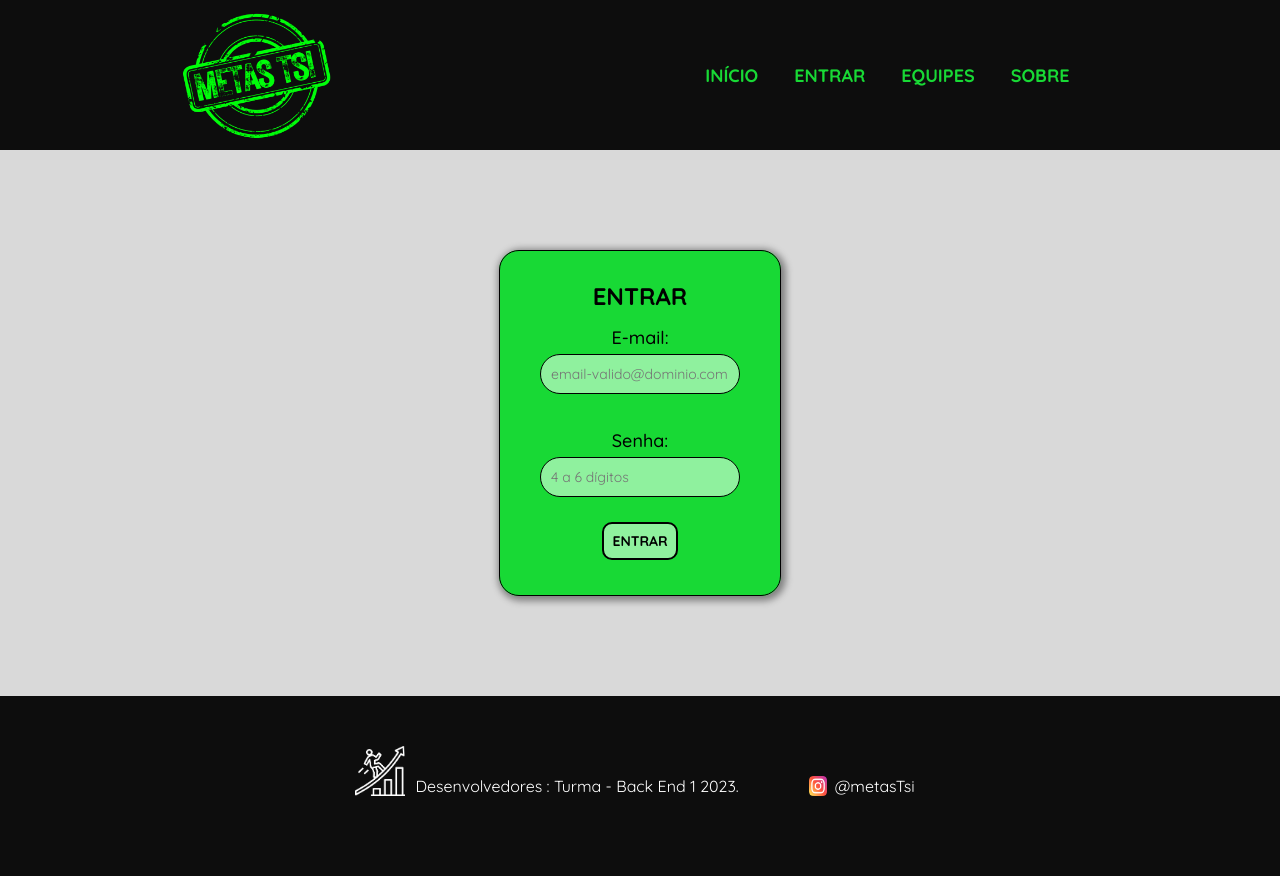
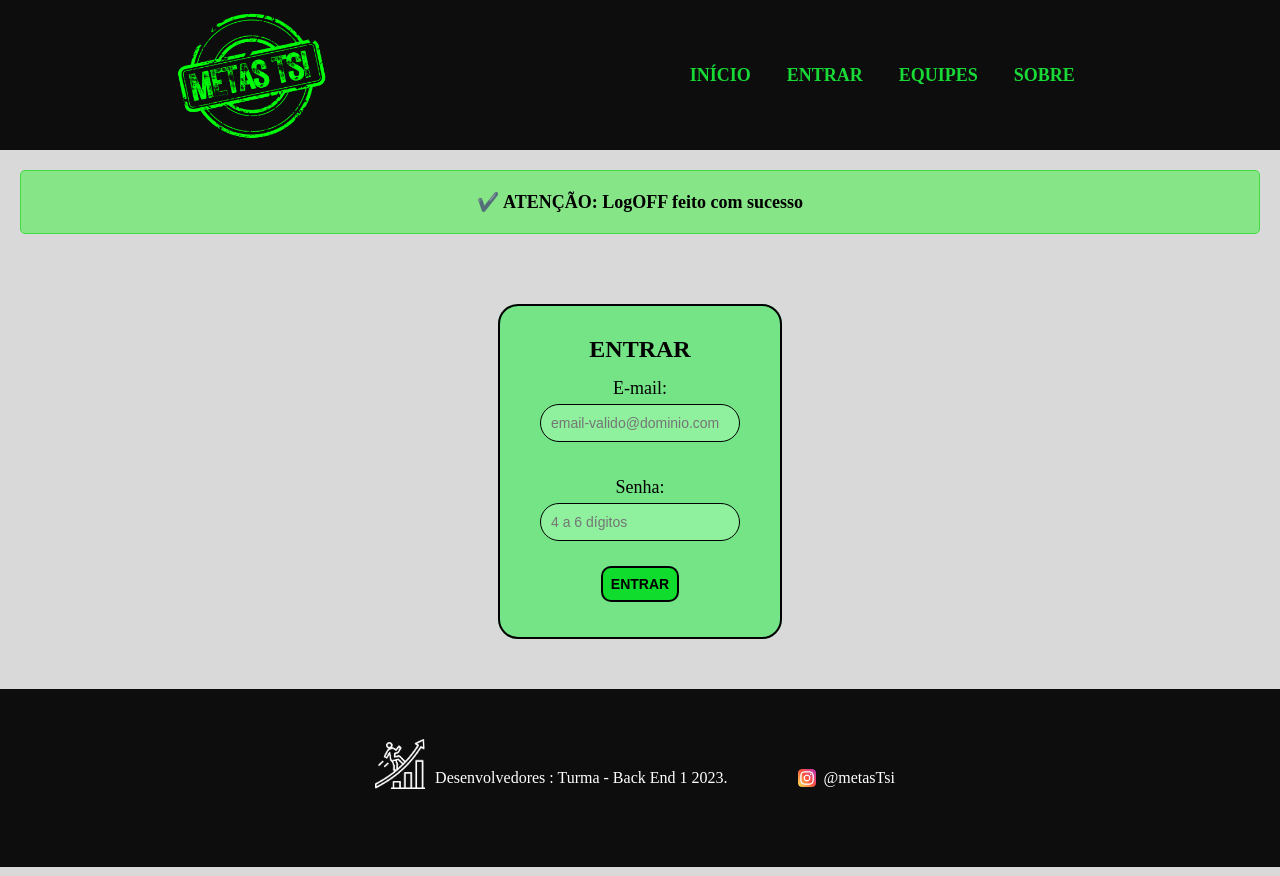
Before and after one commit to Sindy-Catalunha/metasTsi-ferramenta, a PHP site: page /php/entrar.php?sucesso=LOG-OFF in a window 1280 px wide. Run offline with PHP 8.4, Linux system fonts and the light colour scheme; the visitor is signed in with stand-in values (Sample User, id 1).

Commit message:
php atualizações

```diff
--- a/php/entrar.php
+++ b/php/entrar.php
@@ -1,15 +1,24 @@
 <!-- PÁGINA DE ENTRADA COM OU SEM ERRO -->
 <?php
 include "function.php";
-criaHeader("Entrar");
+criaHeader("Entrar", $usuario = "");
 
 $msgErro = @$_GET['error']; //o get pega da url;
-$erro = "";
+$erro = ""; //para dizer do erro de login
 
 if($msgErro == 'LOGIN'){
-    $erro = "<div class='divErro'>
-    EMAIL OU SENHA INCORRETOS</div>";
+    $erro = "<div class='divErro'><strong>❌ ATENÇÃO:</strong> EMAIL OU SENHA INCORRETOS</div>";
 }
+
+$msgSucesso = @$_GET['sucesso'];
+$msg = "";
+
+if($msgSucesso == 'LOG-OFF'){
+    $msg = "<div class='divLogoff'><strong>✔️ ATENÇÃO:</strong> LogOFF feito com sucesso</div>";
+}
+
+echo $msg;
+
 criaMainLogin($erro);
 
 criaFooter();
--- a/php/pag-inicial.php
+++ b/php/pag-inicial.php
@@ -1,7 +1,7 @@
 <?php
 include "function.php";
 
-criaHeader("Início");
+criaHeader("Início", $usuario = "");
 criaMainInicial();
 criaFooter();
 ?>
--- /dev/null
+++ b/php/sair.php
@@ -0,0 +1,5 @@
+<?php
+session_start();
+session_destroy();
+header ("Location: entrar.php?sucesso=LOG-OFF");
+?>
--- a/php/sis-entrar.php
+++ b/php/sis-entrar.php
@@ -3,7 +3,7 @@
 include "function.php";
 session_start();
 
-criaHeader("Criar Equipe");
+criaHeader("Criar Equipe", $usuario = "");
 
 
 $email = $_POST["email"];
@@ -12,6 +12,7 @@ $senha = $_POST["senha"];
 if($email == "admin@admin" && $senha == "1234"){
     $_SESSION["logado"] = 1;
     header('Location: form-equipe.php?check=LOGADO');
+    $_SESSION["email"] = $email;
 } else{
     $_SESSION["logado"] = 0;
     header('Location: entrar.php?error=LOGIN');
--- a/php/sobre.php
+++ b/php/sobre.php
@@ -1,7 +1,7 @@
 <?php
 include "function.php";
 
-criaHeader("Sobre");
+criaHeader("Sobre", $usuario = "");
 criaMainSobre();
 criaFooter();
 ?>
--- a/style/estilo-fixo.css
+++ b/style/estilo-fixo.css
@@ -5,7 +5,7 @@
 *{
     margin: 0;
     padding: 0;
-    font-family: 'Quicksand', sans-serif;
+    /* font-family: 'Quicksand', sans-serif; */
 }
 body{
     width: 100vw;
--- a/style/form-equipe.css
+++ b/style/form-equipe.css
@@ -3,7 +3,7 @@
     margin: 0;
     padding: 0;
     box-sizing: border-box;
-    font-family: 'Quicksand', sans-serif;
+    /* font-family: 'Quicksand', sans-serif; */
 }
 .main-equipe{
     display: flex;
--- a/style/login.css
+++ b/style/login.css
@@ -4,12 +4,12 @@
     margin: 0;
     padding: 0;
     box-sizing: border-box;
-    font-family: 'Quicksand', sans-serif;
+    /* font-family: 'Quicksand', sans-serif; */
 }
 .mainLogin{
     display: flex;
     justify-content: center;
-    margin: 100px;
+    margin: 50px;
     flex-wrap: wrap;
 }
 .fd-center{
@@ -19,9 +19,8 @@
     align-items: center;
     padding: 30px 20px;
     width: 280px;
-    border: 1px black solid;
-    background-color: #18d935;
-    box-shadow: 2px 2px 7px 3px gray;
+    border: 2px black solid;
+    background-color: #75e486;
 }
 .fd-center p{
     font-size: 24px;
@@ -55,5 +54,5 @@
     margin: 5px;
     border-radius: 10px;
     border: 2px black solid;
-    background-color: #8ff19e;
+    background-color: #10dc2e;
 }
--- a/style/pag-inicial.css
+++ b/style/pag-inicial.css
@@ -25,10 +25,35 @@
 /* MAIN ---------------------- */
 
 .divErro{
-    padding: 15px;
+    padding: 20px;
+    margin: 20px;
+    background-color: #e2838b;
+    border: 1px solid #f5c6cb;
+    border-radius: 5px;
+    font-size: 18px;
+    font-weight: 700;
+    color: black;
     text-align: center;
-    color: white;
+}
+.divAcerto{
+    padding: 20px;
+    margin: 20px;
+    background-color: rgb(134, 229, 134);
+    border: 1px solid rgb(65, 222, 65);
+    border-radius: 5px;
     font-weight: 700;
-    font-size: 16px;
-    background-color: red;
+    font-size: 18px;
+    color: black;
+    text-align: center;
 }
+.divLogoff{
+    padding: 20px;
+    margin: 20px;
+    background-color: rgb(134, 229, 134);
+    border: 1px solid rgb(65, 222, 65);
+    border-radius: 5px;
+    font-weight: 700;
+    font-size: 18px;
+    color: black;
+    text-align: center;
+}
```
Also changed, not shown: php/form-equipe.php (+8 -4 lines), php/function.php (+25 -10 lines).
